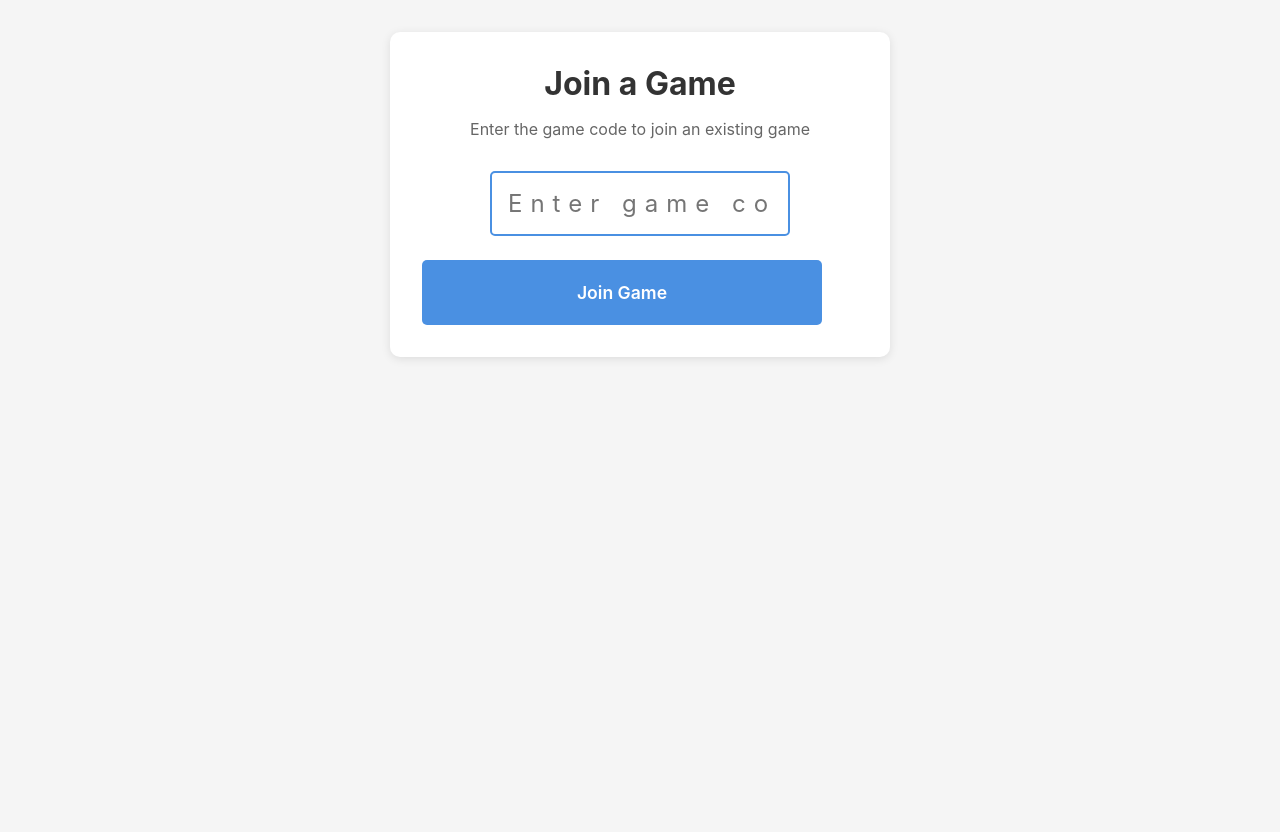
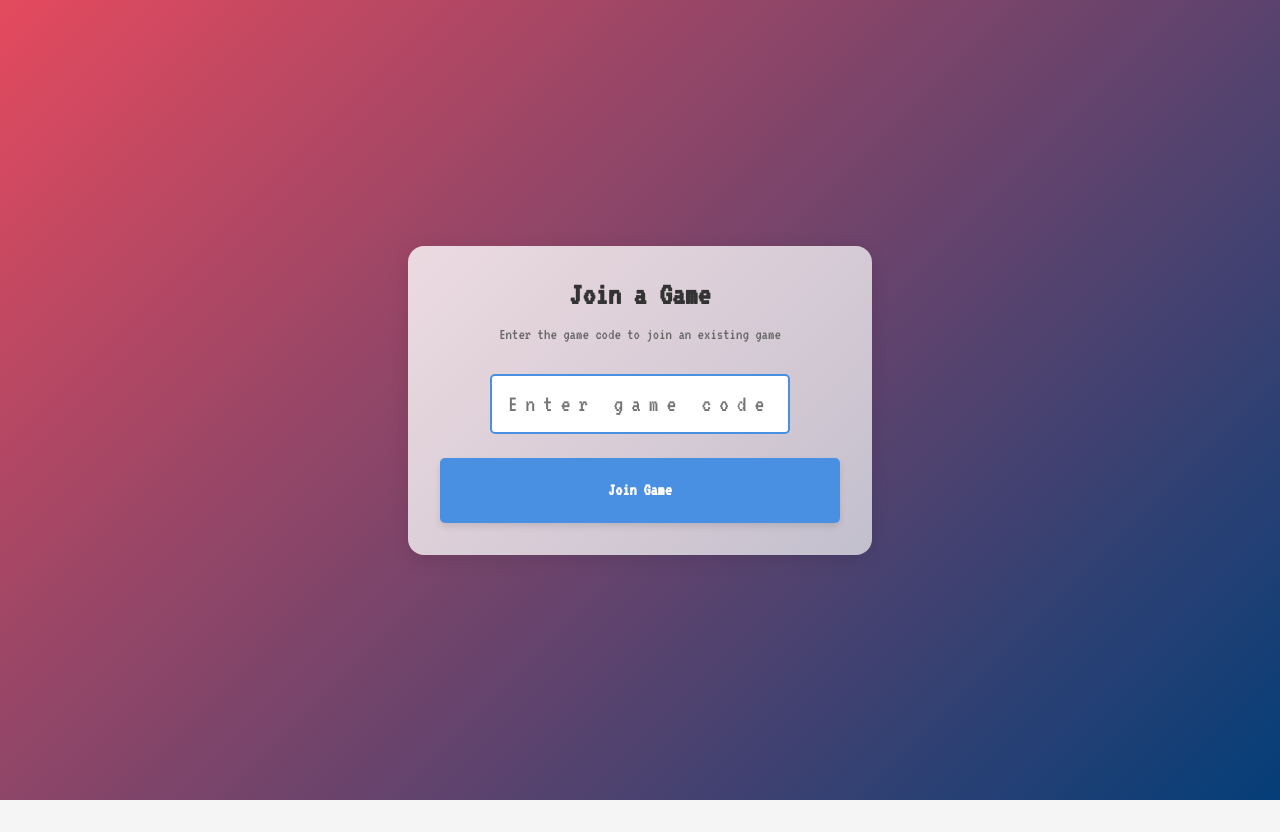
Before and after one commit to maaaazin/card-quest, a React (Vite) app in the folder frontend/: page /join-game in a window 1280 px wide. After the commit the page ends 800 px from the top, so only its background shows below. Built offline with nearby package versions, Linux system fonts and the light colour scheme.

Commit message:
frontend for join game

```diff
--- a/frontend/src/Pages/JoinGame.tsx
+++ b/frontend/src/Pages/JoinGame.tsx
@@ -37,6 +37,7 @@ const JoinGame: React.FC = () => {
   };
 
   return (
+    <div className="joingamemainpage">
     <div className="join-game-container">
       <h1>Join a Game</h1>
       <p className="instructions">
@@ -66,6 +67,7 @@ const JoinGame: React.FC = () => {
         </button>
       </form>
     </div>
+    </div>
   );
 };
 
--- a/frontend/src/styles/Pages/Home.css
+++ b/frontend/src/styles/Pages/Home.css
@@ -9,6 +9,7 @@
 	background: linear-gradient(135deg, #e24a5e 1%, #043e78 100%);
 	padding: 2rem;
     font-family: 'VT323', monospace;
+
 }
 
 .home-content {
@@ -19,6 +20,10 @@
 	padding: 2rem;
 	border-radius: 15px;
 	box-shadow: 0 4px 20px rgba(0, 0, 0, 0.1);
+    background: linear-gradient(135deg, rgba(255,255,255,0.8), rgba(245,245,245,0.7));
+box-shadow: 0 4px 20px rgba(0, 0, 0, 0.1);
+border-radius: 16px;
+
 }
 
 .home-content h1 {
@@ -38,6 +43,7 @@
 button {
     width: 400px;
     height: 65px;
+    box-shadow: 0 4px 6px rgba(0, 0, 0, 0.1);
 }
 
 .action-buttons {
@@ -66,18 +72,18 @@ button {
 }
 
 .action-button.create {
-	background-color: #4a90e2;
+	background-color: #2C3E50;
 	color: white;
     border: none;
 }
 
 .action-button.join {
-	background-color: #2ecc71;
+	background-color: #16A085;
 	color: white;
     border: none;
 }
 .action-button.rules {
-	background-color: #cc432e;
+	background-color: #C0392B;
 	color: white;
     border: none;
 }
--- a/frontend/src/styles/Pages/JoinGame.css
+++ b/frontend/src/styles/Pages/JoinGame.css
@@ -1,10 +1,24 @@
+.joingamemainpage {
+    min-height: 100vh;
+	display: flex;
+	align-items: center;
+	justify-content: center;
+	background: linear-gradient(135deg, #e24a5e 1%, #043e78 100%);
+	padding: 2rem;
+    font-family: 'VT323', monospace;
+}
+
 .join-game-container {
 	max-width: 500px;
 	margin: 2rem auto;
 	padding: 2rem;
 	background-color: #ffffff;
-	border-radius: 10px;
-	box-shadow: 0 2px 10px rgba(0, 0, 0, 0.1);
+    top: 50%;
+    box-shadow: 0 4px 20px rgba(0, 0, 0, 0.1);
+    background: linear-gradient(135deg, rgba(255,255,255,0.8), rgba(245,245,245,0.7));
+box-shadow: 0 4px 20px rgba(0, 0, 0, 0.1);
+border-radius: 16px;
+
 }
 
 .join-game-container h1 {
```
